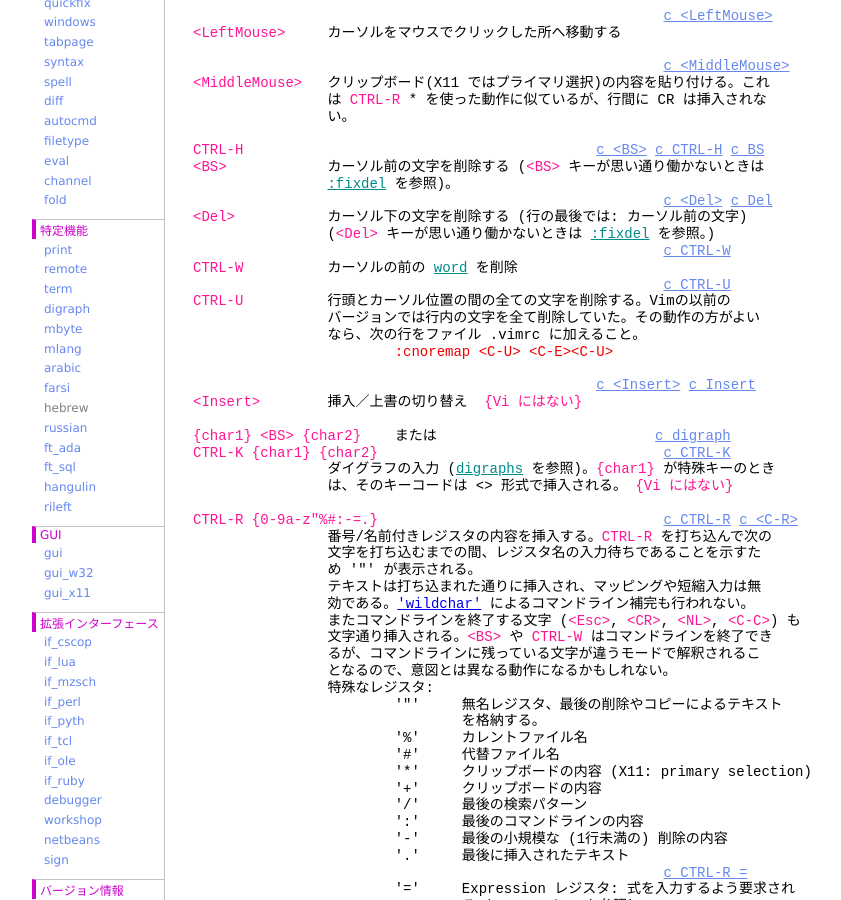
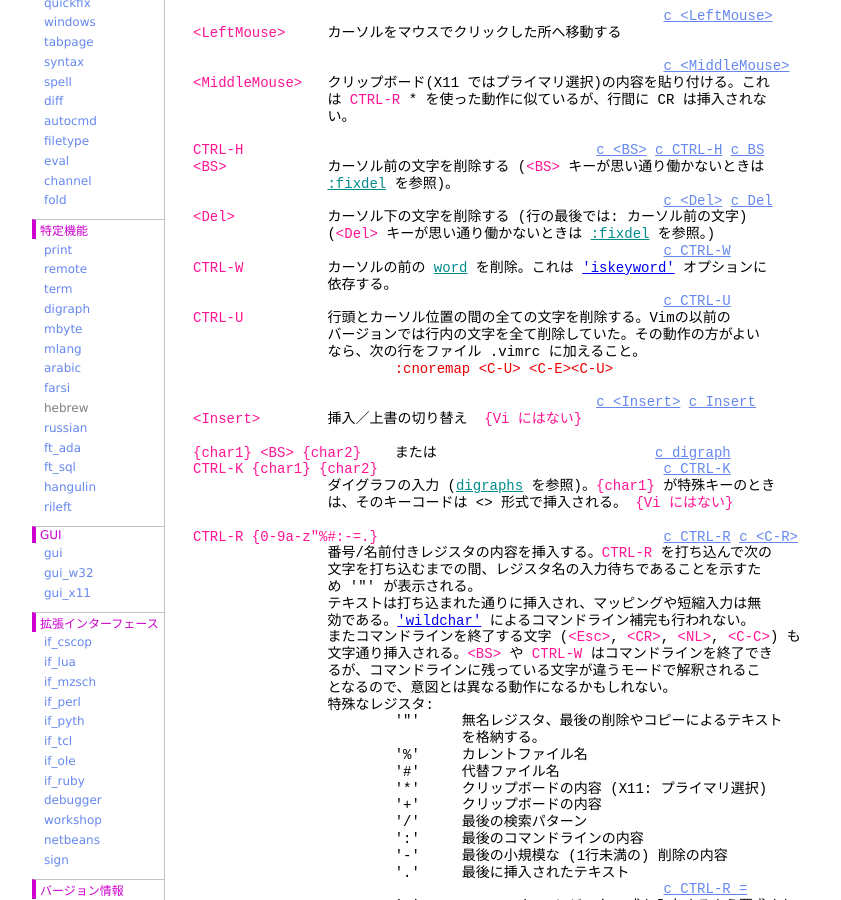
Before and after one commit to vim-jp/vimdoc-ja, a Jekyll site: the page built from cmdline.html, in a window 1280 px wide and 900 px high, scrolled down 1787 px. Shown: the whole window, without its empty margins (208-1049 px from the left). Built offline with Jekyll 4.4.1, drawn with Linux system fonts in a browser that asks for light colours; nearby versions of some CDN libraries; comment, search, counter and statistics services are not loaded.

Commit message:
Generated by Travis JOB 649.1
https://travis-ci.org/vim-jp/vimdoc-ja-working/builds/210963032

```diff
--- a/cmdline.html
+++ b/cmdline.html
@@ -112,7 +112,8 @@ helpname: 'cmdline'
 <span class="Special">&lt;Del&gt;</span>&nbsp;&nbsp;&nbsp;&nbsp;&nbsp;&nbsp;&nbsp;&nbsp;&nbsp;&nbsp; カーソル下の文字を削除する (行の最後では: カーソル前の文字)<br>
 &nbsp;&nbsp;&nbsp;&nbsp;&nbsp;&nbsp;&nbsp;&nbsp;&nbsp;&nbsp;&nbsp;&nbsp;&nbsp;&nbsp;&nbsp;&nbsp;(<span class="Special">&lt;Del&gt;</span>&nbsp;キーが思い通り働かないときは&nbsp;<a class="Identifier" href="options.html#:fixdel">:fixdel</a>&nbsp;を参照。)<br>
 &nbsp;&nbsp;&nbsp;&nbsp;&nbsp;&nbsp;&nbsp;&nbsp;&nbsp;&nbsp;&nbsp;&nbsp;&nbsp;&nbsp;&nbsp;&nbsp;&nbsp;&nbsp;&nbsp;&nbsp;&nbsp;&nbsp;&nbsp;&nbsp;&nbsp;&nbsp;&nbsp;&nbsp;&nbsp;&nbsp;&nbsp;&nbsp;&nbsp;&nbsp;&nbsp;&nbsp;&nbsp;&nbsp;&nbsp;&nbsp;&nbsp;&nbsp;&nbsp;&nbsp;&nbsp;&nbsp;&nbsp;&nbsp;&nbsp;&nbsp;&nbsp;&nbsp;&nbsp;&nbsp;&nbsp;&nbsp;<a class="Constant" href="cmdline.html#c_CTRL-W" name="c_CTRL-W">c_CTRL-W</a><br>
-<span class="Special">CTRL-W</span>&nbsp;&nbsp;&nbsp;&nbsp;&nbsp;&nbsp;&nbsp;&nbsp;&nbsp;&nbsp;カーソルの前の&nbsp;<a class="Identifier" href="motion.html#word">word</a>&nbsp;を削除<br>
+<span class="Special">CTRL-W</span>&nbsp;&nbsp;&nbsp;&nbsp;&nbsp;&nbsp;&nbsp;&nbsp;&nbsp;&nbsp;カーソルの前の&nbsp;<a class="Identifier" href="motion.html#word">word</a>&nbsp;を削除。これは&nbsp;<a class="Type" href="options.html#'iskeyword'">'iskeyword'</a>&nbsp;オプションに<br>
+&nbsp;&nbsp;&nbsp;&nbsp;&nbsp;&nbsp;&nbsp;&nbsp;&nbsp;&nbsp;&nbsp;&nbsp;&nbsp;&nbsp;&nbsp;&nbsp;依存する。<br>
 &nbsp;&nbsp;&nbsp;&nbsp;&nbsp;&nbsp;&nbsp;&nbsp;&nbsp;&nbsp;&nbsp;&nbsp;&nbsp;&nbsp;&nbsp;&nbsp;&nbsp;&nbsp;&nbsp;&nbsp;&nbsp;&nbsp;&nbsp;&nbsp;&nbsp;&nbsp;&nbsp;&nbsp;&nbsp;&nbsp;&nbsp;&nbsp;&nbsp;&nbsp;&nbsp;&nbsp;&nbsp;&nbsp;&nbsp;&nbsp;&nbsp;&nbsp;&nbsp;&nbsp;&nbsp;&nbsp;&nbsp;&nbsp;&nbsp;&nbsp;&nbsp;&nbsp;&nbsp;&nbsp;&nbsp;&nbsp;<a class="Constant" href="cmdline.html#c_CTRL-U" name="c_CTRL-U">c_CTRL-U</a><br>
 <span class="Special">CTRL-U</span>&nbsp;&nbsp;&nbsp;&nbsp;&nbsp;&nbsp;&nbsp;&nbsp;&nbsp;&nbsp;行頭とカーソル位置の間の全ての文字を削除する。Vimの以前の<br>
 &nbsp;&nbsp;&nbsp;&nbsp;&nbsp;&nbsp;&nbsp;&nbsp;&nbsp;&nbsp;&nbsp;&nbsp;&nbsp;&nbsp;&nbsp;&nbsp;バージョンでは行内の文字を全て削除していた。その動作の方がよい<br>
@@ -142,7 +143,7 @@ helpname: 'cmdline'
 &nbsp;&nbsp;&nbsp;&nbsp;&nbsp;&nbsp;&nbsp;&nbsp;&nbsp;&nbsp;&nbsp;&nbsp;&nbsp;&nbsp;&nbsp;&nbsp;&nbsp;&nbsp;&nbsp;&nbsp;&nbsp;&nbsp;&nbsp;&nbsp;&nbsp;&nbsp;&nbsp;&nbsp;&nbsp;&nbsp;&nbsp;&nbsp;を格納する。<br>
 &nbsp;&nbsp;&nbsp;&nbsp;&nbsp;&nbsp;&nbsp;&nbsp;&nbsp;&nbsp;&nbsp;&nbsp;&nbsp;&nbsp;&nbsp;&nbsp;&nbsp;&nbsp;&nbsp;&nbsp;&nbsp;&nbsp;&nbsp;&nbsp;'%'&nbsp;&nbsp;&nbsp;&nbsp; カレントファイル名<br>
 &nbsp;&nbsp;&nbsp;&nbsp;&nbsp;&nbsp;&nbsp;&nbsp;&nbsp;&nbsp;&nbsp;&nbsp;&nbsp;&nbsp;&nbsp;&nbsp;&nbsp;&nbsp;&nbsp;&nbsp;&nbsp;&nbsp;&nbsp;&nbsp;'#'&nbsp;&nbsp;&nbsp;&nbsp; 代替ファイル名<br>
-&nbsp;&nbsp;&nbsp;&nbsp;&nbsp;&nbsp;&nbsp;&nbsp;&nbsp;&nbsp;&nbsp;&nbsp;&nbsp;&nbsp;&nbsp;&nbsp;&nbsp;&nbsp;&nbsp;&nbsp;&nbsp;&nbsp;&nbsp;&nbsp;'*'&nbsp;&nbsp;&nbsp;&nbsp; クリップボードの内容 (X11: primary selection)<br>
+&nbsp;&nbsp;&nbsp;&nbsp;&nbsp;&nbsp;&nbsp;&nbsp;&nbsp;&nbsp;&nbsp;&nbsp;&nbsp;&nbsp;&nbsp;&nbsp;&nbsp;&nbsp;&nbsp;&nbsp;&nbsp;&nbsp;&nbsp;&nbsp;'*'&nbsp;&nbsp;&nbsp;&nbsp; クリップボードの内容 (X11: プライマリ選択)<br>
 &nbsp;&nbsp;&nbsp;&nbsp;&nbsp;&nbsp;&nbsp;&nbsp;&nbsp;&nbsp;&nbsp;&nbsp;&nbsp;&nbsp;&nbsp;&nbsp;&nbsp;&nbsp;&nbsp;&nbsp;&nbsp;&nbsp;&nbsp;&nbsp;'+'&nbsp;&nbsp;&nbsp;&nbsp; クリップボードの内容<br>
 &nbsp;&nbsp;&nbsp;&nbsp;&nbsp;&nbsp;&nbsp;&nbsp;&nbsp;&nbsp;&nbsp;&nbsp;&nbsp;&nbsp;&nbsp;&nbsp;&nbsp;&nbsp;&nbsp;&nbsp;&nbsp;&nbsp;&nbsp;&nbsp;'/'&nbsp;&nbsp;&nbsp;&nbsp; 最後の検索パターン<br>
 &nbsp;&nbsp;&nbsp;&nbsp;&nbsp;&nbsp;&nbsp;&nbsp;&nbsp;&nbsp;&nbsp;&nbsp;&nbsp;&nbsp;&nbsp;&nbsp;&nbsp;&nbsp;&nbsp;&nbsp;&nbsp;&nbsp;&nbsp;&nbsp;':'&nbsp;&nbsp;&nbsp;&nbsp; 最後のコマンドラインの内容<br>
```
